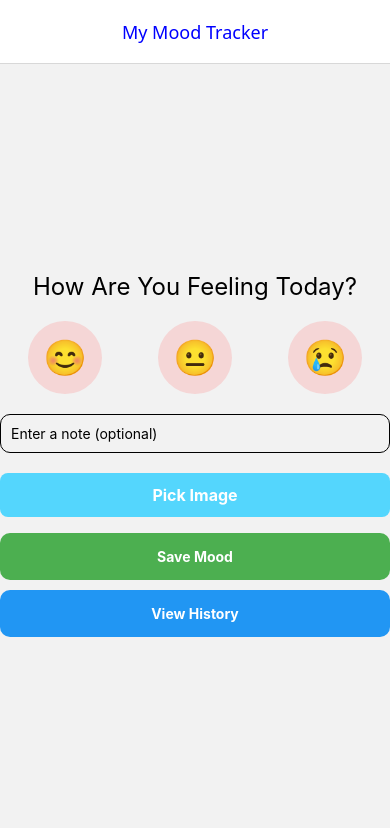
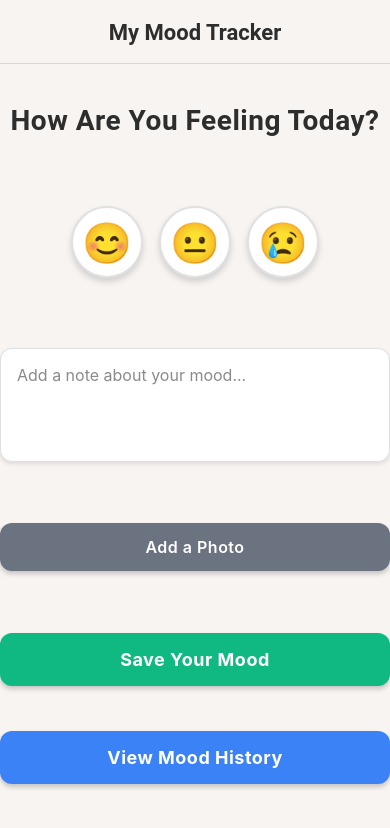
Before and after one commit to AmiChanDev/mood-tracker-react-native, a React Native app: screen /Home in a window 390 px wide. Shown: the top 828 px of the page. Built offline with nearby package versions, Linux system fonts and the light colour scheme.

Commit message:
feat: Enhance Home and History screens with improved styles and functionality

```diff
--- a/App.tsx
+++ b/App.tsx
@@ -1,5 +1,6 @@
 import { NavigationContainer } from "@react-navigation/native";
 import { createNativeStackNavigator, NativeStackNavigationOptions } from "@react-navigation/native-stack";
+import { Platform } from "react-native";
 
 import HomeScreen from "./screens/HomeScreen";
 import HistoryScreen from "./screens/HistoryScreen";
@@ -8,6 +9,7 @@ type navigatorParamList = {
   Home: undefined,
   History: undefined
 }
+
 const Stack = createNativeStackNavigator<navigatorParamList>();
 
 export default function App() {
@@ -21,5 +23,35 @@ export default function App() {
   )
 }
 
-const HomeStyles: NativeStackNavigationOptions = { title: "My Mood Tracker", headerTitleAlign: 'center', headerTintColor: 'blue', };
-const HistoryStyles: NativeStackNavigationOptions = { title: "History", headerTitleAlign: 'center', headerTintColor: 'red', headerBackButtonDisplayMode: "minimal" }
+const HomeStyles: NativeStackNavigationOptions = {
+  title: "My Mood Tracker",
+  headerTitleAlign: 'center',
+  headerStyle: {
+    backgroundColor: '#F7F4F2',
+  },
+  headerTitleStyle: {
+    fontSize: 22,
+    fontWeight: '700',
+    color: '#2D2D2D',
+    fontFamily: Platform.OS === 'ios' ? 'Helvetica Neue' : 'Roboto',
+  },
+  headerShadowVisible: true,
+  headerTintColor: '#10B981',
+};
+
+const HistoryStyles: NativeStackNavigationOptions = {
+  title: "Mood History",
+  headerTitleAlign: 'center',
+  headerStyle: {
+    backgroundColor: '#F7F4F2',
+  },
+  headerTitleStyle: {
+    fontSize: 22,
+    fontWeight: '700',
+    color: '#2D2D2D',
+    fontFamily: Platform.OS === 'ios' ? 'Helvetica Neue' : 'Roboto',
+  },
+  headerShadowVisible: true,
+  headerTintColor: '#EF4444',
+  headerBackButtonDisplayMode: "minimal",
+};
--- a/screens/HistoryScreen.tsx
+++ b/screens/HistoryScreen.tsx
@@ -1,5 +1,15 @@
 import React, { useEffect, useState } from "react";
-import { View, Text, Pressable, FlatList, StyleSheet, Image, Modal, TouchableOpacity, Alert, ToastAndroid } from "react-native";
+import {
+  View,
+  Text,
+  Pressable,
+  FlatList,
+  StyleSheet,
+  Image,
+  Alert,
+  ToastAndroid,
+  Platform,
+} from "react-native";
 import AsyncStorage from "@react-native-async-storage/async-storage";
 import { Mood } from "../types/Mood";
 
@@ -7,20 +17,10 @@ const STORAGE_KEY = "@moodList:key";
 
 const HistoryScreen = () => {
   const [moods, setMoods] = useState<Mood[]>([]);
-  const [modalVisible, setModalVisible] = useState(false);
-  const [selectedImage, setSelectedImage] = useState<string | null>(null);
 
   const loadMoods = async () => {
     const stored = await AsyncStorage.getItem(STORAGE_KEY);
-    if (stored) {
-      setMoods(JSON.parse(stored));
-    }
-  };
-
-  const clearHistory = async () => {
-    await AsyncStorage.removeItem(STORAGE_KEY);
-    setMoods([]);
-    ToastAndroid.show("Records Cleared!", ToastAndroid.SHORT);
+    if (stored) setMoods(JSON.parse(stored));
   };
 
   const removeMood = async (id: string) => {
@@ -30,7 +30,7 @@ const HistoryScreen = () => {
         text: "Delete",
         style: "destructive",
         onPress: async () => {
-          const filtered = moods.filter(m => m.id !== id);
+          const filtered = moods.filter((m) => m.id !== id);
           setMoods(filtered);
           await AsyncStorage.setItem(STORAGE_KEY, JSON.stringify(filtered));
           ToastAndroid.show("Record Deleted Successfully!", ToastAndroid.SHORT);
@@ -39,23 +39,15 @@ const HistoryScreen = () => {
     ]);
   };
 
-  const openImage = (uri: string) => {
-    setSelectedImage(uri);
-    setModalVisible(true);
-  };
-
-  const closeModal = () => {
-    setModalVisible(false);
-    setSelectedImage(null);
-  };
-
   useEffect(() => {
     loadMoods();
   }, []);
 
   return (
     <View style={styles.container}>
-      <Text style={styles.title}>Mood History</Text>
+      <Pressable style={styles.reportButton}>
+        <Text style={styles.title}>Mood Report</Text>
+      </Pressable>
 
       <FlatList
         data={moods}
@@ -63,69 +55,126 @@ const HistoryScreen = () => {
         renderItem={({ item }) => (
           <View style={styles.entry}>
             <View style={styles.entryHeader}>
-              <Text style={styles.date}>{new Date(item.date).toLocaleDateString()}</Text>
-              <Pressable style={styles.deleteButton} onPress={() => removeMood(item.id)}>
-                <Text style={styles.deleteText}>❌</Text>
+              <Text style={styles.date}>
+                {new Date(item.date).toLocaleDateString()}
+              </Text>
+              <Pressable
+                style={styles.deleteButton}
+                onPress={() => removeMood(item.id)}
+              >
+                <Text style={styles.deleteText}>🗑️</Text>
               </Pressable>
             </View>
             <Text style={styles.mood}>{item.mood}</Text>
             {item.note ? <Text style={styles.note}>{item.note}</Text> : null}
             {item.image && (
-              <TouchableOpacity onPress={() => item.image && openImage(item.image)}>
-                <Image
-                  source={{ uri: item.image }}
-                  style={styles.image}
-                  resizeMode="cover"
-                  blurRadius={1}
-                />
-              </TouchableOpacity>
+              <Image
+                source={{ uri: item.image }}
+                style={styles.image}
+                resizeMode="cover"
+              />
             )}
           </View>
         )}
+        contentContainerStyle={styles.listContent}
+        ListEmptyComponent={
+          <Text style={styles.emptyText}>No moods recorded yet.</Text>
+        }
       />
-
-      <Pressable onPress={clearHistory} style={styles.clearButton}>
-        <Text style={styles.clearText}>Clear History</Text>
-      </Pressable>
-
-      <Modal visible={modalVisible} transparent={true}>
-        <TouchableOpacity style={styles.modalContainer} onPress={closeModal}>
-          {selectedImage && (
-            <Image source={{ uri: selectedImage }} style={styles.fullImage} resizeMode="contain" />
-          )}
-        </TouchableOpacity>
-      </Modal>
     </View>
   );
 };
 
 const styles = StyleSheet.create({
-  container: { flex: 1, padding: 20 },
-  title: { fontSize: 24, marginBottom: 20, textAlign: "center" },
-  entry: { padding: 15, borderBottomWidth: 1, borderBottomColor: "#ccc" },
-  entryHeader: { flexDirection: "row", justifyContent: "space-between", alignItems: "center" },
-  date: { fontSize: 12, color: "#555" },
-  deleteButton: { backgroundColor: "#f3ada8ff", paddingHorizontal: 30, paddingVertical: 15, borderRadius: 10 },
-  deleteText: { color: "#fff", fontWeight: "bold" },
-  mood: { fontSize: 24 },
-  note: { fontSize: 16, color: "#333" },
-  image: { width: 150, height: 150, borderRadius: 10, marginTop: 8 },
-  clearButton: {
-    backgroundColor: "#f44336",
-    padding: 15,
+  container: {
+    flex: 1,
+    backgroundColor: "#F9FAFB",
+    padding: 20,
+    paddingTop: 40,
+  },
+  title: {
+    fontSize: 22,
+    fontWeight: "700",
+    color: "#FFFFFF",
+    textAlign: "center",
+    letterSpacing: 0.5,
+  },
+  listContent: {
+    paddingBottom: 80,
+  },
+  entry: {
+    backgroundColor: "#FFFFFF",
+    borderRadius: 16,
+    padding: 18,
+    marginBottom: 18,
+    borderWidth: 1,
+    borderColor: "#E5E7EB",
+    shadowColor: "#000",
+    shadowOffset: { width: 0, height: 4 },
+    shadowOpacity: 0.1,
+    shadowRadius: 6,
+    elevation: 4,
+  },
+  entryHeader: {
+    flexDirection: "row",
+    justifyContent: "space-between",
+    alignItems: "center",
+    marginBottom: 8,
+  },
+  date: {
+    fontSize: 14,
+    color: "#6B7280",
+    fontWeight: "500",
+    fontFamily: Platform.OS === "ios" ? "Helvetica Neue" : "Roboto",
+  },
+  deleteButton: {
+    backgroundColor: "#F87171",
+    padding: 8,
     borderRadius: 10,
-    alignItems: "center",
-    marginTop: 20,
-    marginBottom: 20,
-  },
-  clearText: { color: "#fff", fontWeight: "bold" },
-  modalContainer: {
-    flex: 1,
-    backgroundColor: "rgba(65, 65, 65, 0.38)",
     justifyContent: "center",
     alignItems: "center",
   },
-  fullImage: { width: "90%", height: "90%" },
+  deleteText: {
+    fontSize: 18,
+    color: "#FFFFFF",
+    fontWeight: "700",
+  },
+  mood: {
+    fontSize: 28,
+    marginBottom: 8,
+    color: "#111827",
+  },
+  note: {
+    fontSize: 16,
+    color: "#374151",
+    lineHeight: 22,
+    marginBottom: 8,
+    fontFamily: Platform.OS === "ios" ? "Helvetica Neue" : "Roboto",
+  },
+  image: {
+    width: "100%",
+    height: 220,
+    borderRadius: 14,
+    marginTop: 8,
+  },
+  emptyText: {
+    fontSize: 16,
+    color: "#6B7280",
+    textAlign: "center",
+    marginTop: 40,
+  },
+  reportButton: {
+    backgroundColor: "#2563EB",
+    paddingVertical: 14,
+    borderRadius: 14,
+    alignItems: "center",
+    marginBottom: 20,
+    shadowColor: "#000",
+    shadowOffset: { width: 0, height: 3 },
+    shadowOpacity: 0.25,
+    shadowRadius: 6,
+    elevation: 5,
+  },
 });
 
 export default HistoryScreen;
--- a/screens/HomeScreen.tsx
+++ b/screens/HomeScreen.tsx
@@ -16,39 +16,35 @@ import { Mood } from "../types/Mood";
 import { useNavigation } from "@react-navigation/native";
 import AsyncStorage from "@react-native-async-storage/async-storage";
 import { NativeStackNavigationProp } from "@react-navigation/native-stack";
-import uuid from 'react-native-uuid';
-import * as ImagePicker from 'expo-image-picker';
+import uuid from "react-native-uuid";
+import * as ImagePicker from "expo-image-picker";
 
-type navigatorParamList = {
-  Home: undefined,
-  History: undefined
-}
+type NavigatorParamList = {
+  Home: undefined;
+  History: undefined;
+};
 
 type HomeScreenNavigationProp = NativeStackNavigationProp<
-  navigatorParamList,
+  NavigatorParamList,
   "Home"
 >;
 
-export const HomeScreen = () => {
+const HomeScreen = () => {
   const [selectedMood, setSelectedMood] = useState("");
   const [note, setNote] = useState("");
   const [imageUri, setImageUri] = useState<string | null>(null);
   const navigation = useNavigation<HomeScreenNavigationProp>();
-  const STORAGE_KEY = "@moodList:key"
-  const moodList: string[] = ["😊", "😐", "😢"];
+  const STORAGE_KEY = "@moodList:key";
+  const moodList = ["😊", "😐", "😢"];
 
   const saveMood = async () => {
     if (!selectedMood) {
-      ToastAndroid.showWithGravity(
-        "Please select a mood",
-        ToastAndroid.SHORT,
-        ToastAndroid.TOP
-      );
+      ToastAndroid.show("Please select a mood", ToastAndroid.SHORT);
       return;
     }
 
     const moodEntry: Mood & { image?: string } = {
-      id: uuid.v4().toString(),
+      id: String(uuid.v4()),
       mood: selectedMood,
       note,
       date: new Date().toISOString(),
@@ -57,39 +53,34 @@ export const HomeScreen = () => {
 
     try {
       const existingData = await AsyncStorage.getItem(STORAGE_KEY);
-      const parsedData: (Mood & { image?: string })[] = existingData ? JSON.parse(existingData) : [];
+      const parsedData: (Mood & { image?: string })[] = existingData
+        ? JSON.parse(existingData)
+        : [];
       parsedData.push(moodEntry);
 
       await AsyncStorage.setItem(STORAGE_KEY, JSON.stringify(parsedData));
 
-      ToastAndroid.showWithGravity(
-        "Mood saved successfully!",
-        ToastAndroid.SHORT,
-        ToastAndroid.TOP
-      );
+      ToastAndroid.show("Mood saved successfully!", ToastAndroid.SHORT);
 
       setSelectedMood("");
       setNote("");
       setImageUri(null);
     } catch (error) {
-      ToastAndroid.showWithGravity(
-        (error as Error).message,
-        ToastAndroid.SHORT,
-        ToastAndroid.TOP
-      );
+      ToastAndroid.show((error as Error).message, ToastAndroid.SHORT);
     }
   };
 
   const pickImage = async () => {
-    const permissionResult = await ImagePicker.requestMediaLibraryPermissionsAsync();
+    const permissionResult =
+      await ImagePicker.requestMediaLibraryPermissionsAsync();
     if (!permissionResult.granted) {
       ToastAndroid.show("Permission denied!", ToastAndroid.SHORT);
       return;
     }
 
     const result = await ImagePicker.launchImageLibraryAsync({
-      mediaTypes: ['images', 'videos'],
-      quality: 0.7,
+      mediaTypes: ['images','videos'],
+      quality: 1,
       allowsEditing: true,
       aspect: [4, 3],
     });
@@ -104,9 +95,12 @@ export const HomeScreen = () => {
     <KeyboardAvoidingView
       style={{ flex: 1 }}
       behavior={Platform.OS === "ios" ? "padding" : undefined}
-      keyboardVerticalOffset={Platform.OS === "ios" ? 60 : 0} // adjust if needed
+      keyboardVerticalOffset={Platform.OS === "ios" ? 80 : 0}
     >
-      <ScrollView contentContainerStyle={{ flexGrow: 1 }}>
+      <ScrollView
+        contentContainerStyle={{ flexGrow: 1 }}
+        style={styles.scrollView}
+      >
         <SafeAreaView style={styles.container}>
           <Text style={styles.title}>How Are You Feeling Today?</Text>
 
@@ -117,7 +111,9 @@ export const HomeScreen = () => {
                 onPress={() => setSelectedMood(mood)}
                 style={[
                   styles.moodButton,
-                  selectedMood === mood ? styles.selectedMood : null,
+                  selectedMood === mood
+                    ? styles.selectedMood
+                    : styles.unselectedMood,
                 ]}
               >
                 <Text style={styles.moodText}>{mood}</Text>
@@ -126,30 +122,40 @@ export const HomeScreen = () => {
           </View>
 
           <TextInput
-            placeholder="Enter a note (optional)"
+            placeholder="Add a note about your mood..."
+            placeholderTextColor="#8B8989"
             value={note}
             onChangeText={setNote}
             style={styles.input}
+            multiline
+            numberOfLines={4}
           />
 
           <Pressable style={styles.imagePickerButton} onPress={pickImage}>
             <Text style={styles.imagePickerText}>
-              {imageUri ? "Change Image" : "Pick Image"}
+              {imageUri ? "Change Image" : "Add a Photo"}
             </Text>
           </Pressable>
 
           {imageUri && (
-            <View style={{ alignItems: "center", marginBottom: 20 }}>
-              <Image source={{ uri: imageUri }} style={{ width: 150, height: 150, borderRadius: 10 }} />
+            <View style={styles.imageContainer}>
+              <Image
+                source={{ uri: imageUri }}
+                style={styles.image}
+                resizeMode="cover"
+              />
             </View>
           )}
 
           <Pressable style={styles.saveButton} onPress={saveMood}>
-            <Text style={styles.saveText}>Save Mood</Text>
+            <Text style={styles.saveText}>Save Your Mood</Text>
           </Pressable>
 
-          <Pressable onPress={() => navigation.navigate('History')} style={styles.historyButton}>
-            <Text style={styles.historyText}>View History</Text>
+          <Pressable
+            onPress={() => navigation.navigate("History")}
+            style={styles.historyButton}
+          >
+            <Text style={styles.historyText}>View Mood History</Text>
           </Pressable>
         </SafeAreaView>
       </ScrollView>
@@ -158,19 +164,155 @@ export const HomeScreen = () => {
 };
 
 const styles = StyleSheet.create({
-  container: { flex: 1, padding: 20, justifyContent: "center" },
-  title: { fontSize: 24, marginBottom: 20, textAlign: "center" },
-  moodContainer: { flexDirection: "row", justifyContent: "space-around", marginBottom: 20 },
-  moodButton: { padding: 15, borderRadius: 50, backgroundColor: "#f5d6d6ff" },
-  selectedMood: { backgroundColor: "#c6e4e6ff" },
-  moodText: { fontSize: 35 },
-  input: { borderWidth: 1, padding: 10, marginBottom: 20, borderRadius: 10 },
-  imagePickerButton: { backgroundColor: "#54d6fdff", paddingVertical: 12, borderRadius: 8, alignItems: "center", marginBottom: 16, flexDirection: "row", justifyContent: "center", },
-  imagePickerText: { color: "#fff", fontWeight: "bold", fontSize: 16 },
-  saveButton: { backgroundColor: "#4caf50", padding: 15, borderRadius: 10, alignItems: "center", marginBottom: 10 },
-  saveText: { color: "#fff", fontWeight: "bold" },
-  historyButton: { backgroundColor: "#2196f3", padding: 15, borderRadius: 10, alignItems: "center" },
-  historyText: { color: "#fff", fontWeight: "bold" },
+  scrollView: {
+    backgroundColor: "#F7F4F2",
+  },
+  container: {
+    flex: 1,
+    padding: 24,
+    paddingTop: 40,
+    paddingBottom: 60,
+    justifyContent: "space-between",
+  },
+  title: {
+    fontSize: 28,
+    fontWeight: "700",
+    color: "#2D2D2D",
+    textAlign: "center",
+    marginBottom: 32,
+    letterSpacing: 0.5,
+    fontFamily: Platform.OS === "ios" ? "Helvetica Neue" : "Roboto",
+  },
+  moodContainer: {
+    flexDirection: "row",
+    justifyContent: "center",
+    gap: 16,
+    marginBottom: 32,
+  },
+  moodButton: {
+    width: 72,
+    height: 72,
+    borderRadius: 36,
+    justifyContent: "center",
+    alignItems: "center",
+    shadowColor: "#000",
+    shadowOffset: { width: 0, height: 4 },
+    shadowOpacity: 0.15,
+    shadowRadius: 6,
+    elevation: 5,
+  },
+  unselectedMood: {
+    backgroundColor: "#FFFFFF",
+    borderWidth: 2,
+    borderColor: "#E0E0E0",
+  },
+  selectedMood: {
+    backgroundColor: "#FFD700",
+    borderWidth: 2,
+    borderColor: "#D4A017",
+    transform: [{ scale: 1.1 }],
+  },
+  moodText: {
+    fontSize: 40,
+    textAlign: "center",
+  },
+  input: {
+    backgroundColor: "#FFFFFF",
+    borderRadius: 12,
+    padding: 16,
+    fontSize: 16,
+    color: "#2D2D2D",
+    marginBottom: 24,
+    borderWidth: 1,
+    borderColor: "#E0E0E0",
+    shadowColor: "#000",
+    shadowOffset: { width: 0, height: 2 },
+    shadowOpacity: 0.1,
+    shadowRadius: 4,
+    elevation: 3,
+    minHeight: 100,
+    textAlignVertical: "top",
+  },
+  imagePickerButton: {
+    backgroundColor: "#6B7280",
+    paddingVertical: 14,
+    paddingHorizontal: 20,
+    borderRadius: 12,
+    alignItems: "center",
+    marginBottom: 24,
+    shadowColor: "#000",
+    shadowOffset: { width: 0, height: 3 },
+    shadowOpacity: 0.2,
+    shadowRadius: 5,
+    elevation: 4,
+  },
+  imagePickerText: {
+    color: "#FFFFFF",
+    fontSize: 16,
+    fontWeight: "600",
+    letterSpacing: 0.5,
+  },
+  imageContainer: {
+    alignItems: "center",
+    marginBottom: 24,
+    backgroundColor: "#FFFFFF",
+    borderRadius: 16,
+    padding: 8,
+    borderWidth: 1,
+    borderColor: "#E0E0E0",
+    shadowColor: "#000",
+    shadowOffset: { width: 0, height: 2 },
+    shadowOpacity: 0.1,
+    shadowRadius: 4,
+    elevation: 3,
+  },
+  image: {
+    width: 200,
+    height: 200,
+    borderRadius: 16,
+    borderWidth: 2,
+    borderColor: "#D1D5DB",
+    shadowColor: "#000",
+    shadowOffset: { width: 0, height: 3 },
+    shadowOpacity: 0.15,
+    shadowRadius: 6,
+    elevation: 4,
+  },
+  saveButton: {
+    backgroundColor: "#10B981",
+    paddingVertical: 16,
+    borderRadius: 12,
+    alignItems: "center",
+    marginBottom: 8,
+    shadowColor: "#000",
+    shadowOffset: { width: 0, height: 3 },
+    shadowOpacity: 0.2,
+    shadowRadius: 5,
+    elevation: 4,
+  },
+  saveText: {
+    color: "#FFFFFF",
+    fontSize: 18,
+    fontWeight: "700",
+    letterSpacing: 0.5,
+  },
+  historyButton: {
+    backgroundColor: "#3B82F6",
+    paddingVertical: 16,
+    borderRadius: 12,
+    alignItems: "center",
+    shadowColor: "#000",
+    shadowOffset: { width: 0, height: 3 },
+    shadowOpacity: 0.2,
+    shadowRadius: 5,
+    elevation: 4,
+  },
+  historyText: {
+    color: "#FFFFFF",
+    fontSize: 18,
+    fontWeight: "700",
+    letterSpacing: 0.5,
+  },
 });
 
 export default HomeScreen;
```
